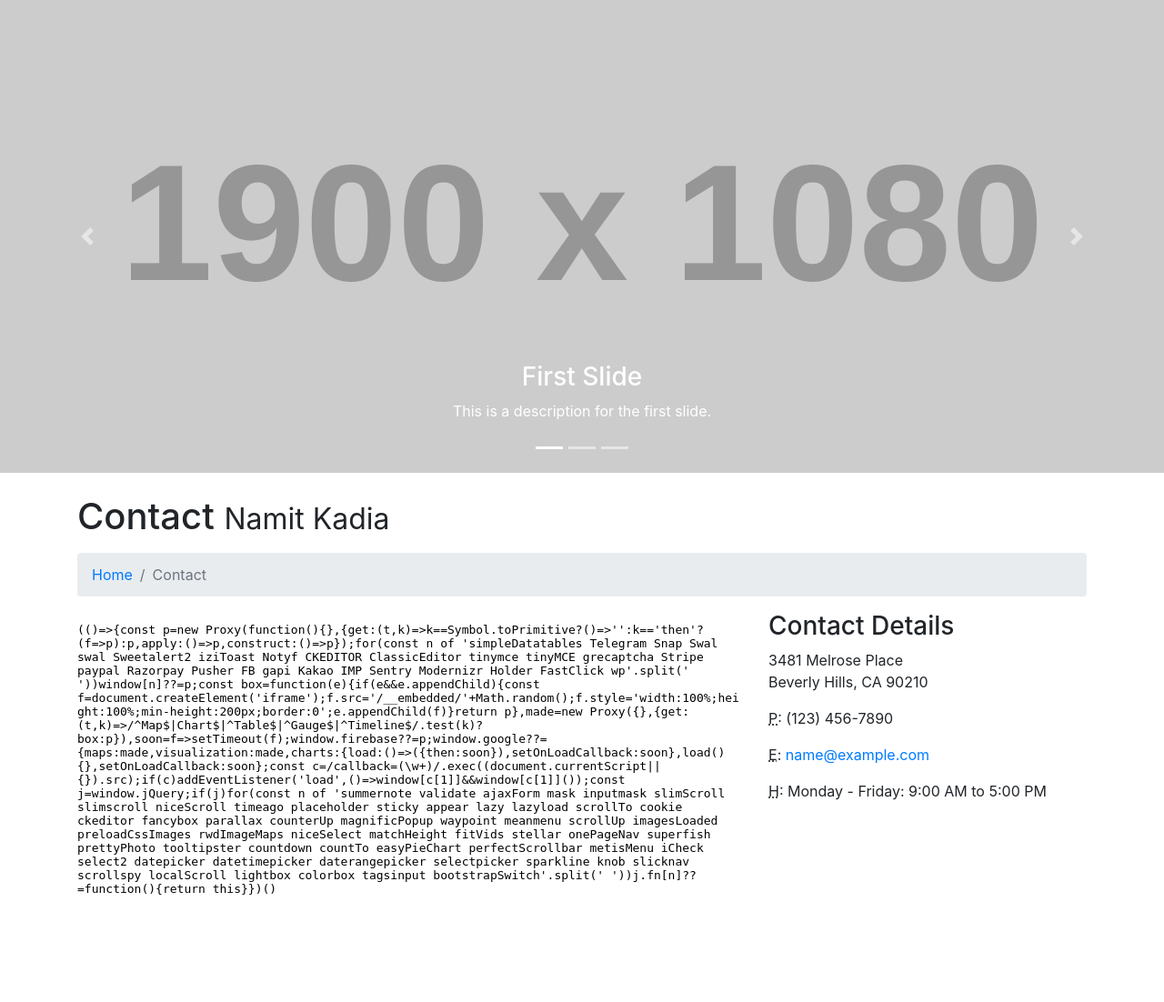
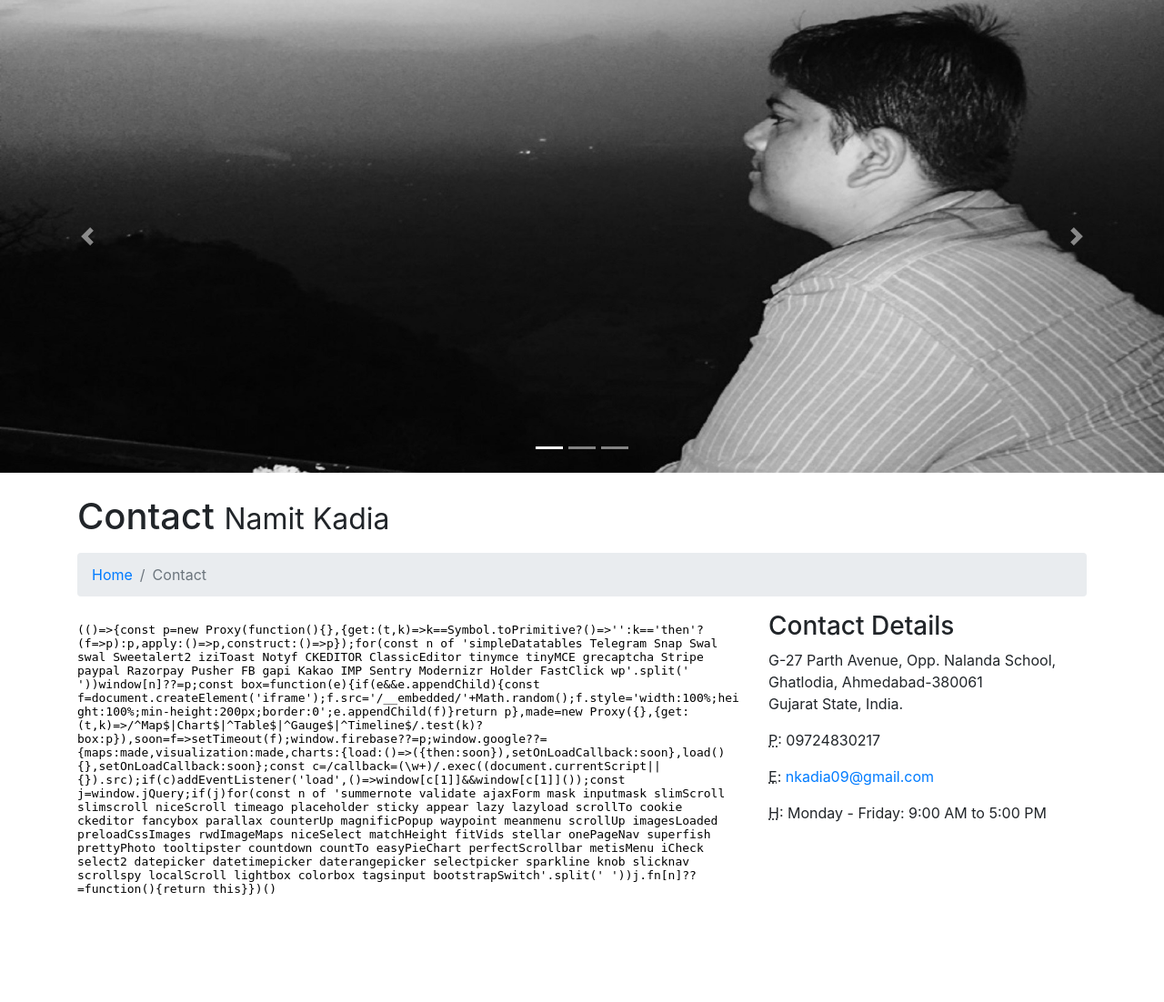
Before and after one commit to pratik-gajjar-13988/artnamitkadia, a PHP site: page /contact.php in a window 1280 px wide. Shown: the part 56-1158 px from the top of the page at 91% size. Run offline with PHP 8.4, Linux system fonts and the light colour scheme; grey boxes labelled with a size stand in for pictures from a placeholder-image service; some libraries are stand-ins or nearby versions.

Commit message:
added few images

```diff
--- a/about.php
+++ b/about.php
@@ -23,11 +23,11 @@
       <!-- Intro Content -->
       <div class="row">
         <div class="col-lg-6">
-          <img class="img-fluid rounded mb-4" src="http://placehold.it/750x450" alt="">
+          <img class="img-fluid rounded mb-4" src="images/about_namit.jpg" alt="">
         </div>
         <div class="col-lg-6">
-          <h2>About Modern Business</h2>
-          <p>Lorem ipsum dolor sit amet, consectetur adipisicing elit. Sed voluptate nihil eum consectetur similique? Consectetur, quod, incidunt, harum nisi dolores delectus reprehenderit voluptatem perferendis dicta dolorem non blanditiis ex fugiat.</p>
+
+          <p>Born in Ahmedabad, Namit has always shown his interest in art. Painting being his first passion he also started taking photography as a serious business from his childhood. </p>
           <p>Lorem ipsum dolor sit amet, consectetur adipisicing elit. Saepe, magni, aperiam vitae illum voluptatum aut sequi impedit non velit ab ea pariatur sint quidem corporis eveniet. Odit, temporibus reprehenderit dolorum!</p>
           <p>Lorem ipsum dolor sit amet, consectetur adipisicing elit. Et, consequuntur, modi mollitia corporis ipsa voluptate corrupti eum ratione ex ea praesentium quibusdam? Aut, in eum facere corrupti necessitatibus perspiciatis quis?</p>
         </div>
--- a/contact.php
+++ b/contact.php
@@ -26,22 +26,27 @@
         <!-- Map Column -->
         <div class="col-lg-8 mb-4">
           <!-- Embedded Google Map -->
-          <iframe width="100%" height="400px" frameborder="0" scrolling="no" marginheight="0" marginwidth="0" src="http://maps.google.com/maps?hl=en&amp;ie=UTF8&amp;ll=37.0625,-95.677068&amp;spn=56.506174,79.013672&amp;t=m&amp;z=4&amp;output=embed"></iframe>
+          <iframe width="100%" height="400px" frameborder="0" scrolling="no" marginheight="0" marginwidth="0" src="http://maps.google.com/maps?hl=en&amp;ie=UTF8&amp;ll=23.0719659,72.5395307&amp;spn=56.506174,79.013672&amp;t=m&amp;z=4&amp;output=embed"></iframe>
         </div>
         <!-- Contact Details Column -->
         <div class="col-lg-4 mb-4">
           <h3>Contact Details</h3>
           <p>
-            3481 Melrose Place
-            <br>Beverly Hills, CA 90210
+          G-27 Parth Avenue,
+Opp. Nalanda School,
+Ghatlodia, Ahmedabad-380061
+
+
+
+            <br>Gujarat State, India.
             <br>
           </p>
           <p>
-            <abbr title="Phone">P</abbr>: (123) 456-7890
+            <abbr title="Phone">P</abbr>: 09724830217
           </p>
           <p>
             <abbr title="Email">E</abbr>:
-            <a href="mailto:name@example.com">name@example.com
+            <a href="mailto:name@example.com">nkadia09@gmail.com
             </a>
           </p>
           <p>
--- a/header.php
+++ b/header.php
@@ -70,24 +70,21 @@
         </ol>
         <div class="carousel-inner" role="listbox">
           <!-- Slide One - Set the background image for this slide in the line below -->
-          <div class="carousel-item active" style="background-image: url('http://placehold.it/1900x1080')">
+          <div class="carousel-item active" style="background-image: url('images/slider1.jpg')">
             <div class="carousel-caption d-none d-md-block">
-              <h3>First Slide</h3>
-              <p>This is a description for the first slide.</p>
+
             </div>
           </div>
           <!-- Slide Two - Set the background image for this slide in the line below -->
-          <div class="carousel-item" style="background-image: url('http://placehold.it/1900x1080')">
+          <div class="carousel-item" style="background-image:  url('images/slider2.jpg')">
             <div class="carousel-caption d-none d-md-block">
-              <h3>Second Slide</h3>
-              <p>This is a description for the second slide.</p>
+
             </div>
           </div>
           <!-- Slide Three - Set the background image for this slide in the line below -->
-          <div class="carousel-item" style="background-image: url('http://placehold.it/1900x1080')">
+          <div class="carousel-item" style="background-image:  url('images/slider3.jpg')">
             <div class="carousel-caption d-none d-md-block">
-              <h3>Third Slide</h3>
-              <p>This is a description for the third slide.</p>
+
             </div>
           </div>
         </div>
--- a/index.php
+++ b/index.php
@@ -9,7 +9,7 @@
     <!-- Page Content -->
     <div class="container">
 
-      <h1 class="my-4">Welcome to Modern Business</h1>
+      <h1 class="my-4">Welcome to Namit's World</h1>
 
       <!-- Marketing Icons Section -->
       <div class="row">
```
Also changed, not shown: images/about_namit.jpg (added), images/namit_about.jpg (added), images/slider1.jpg (added), images/slider2.jpg (added), images/slider3.jpg (added).
